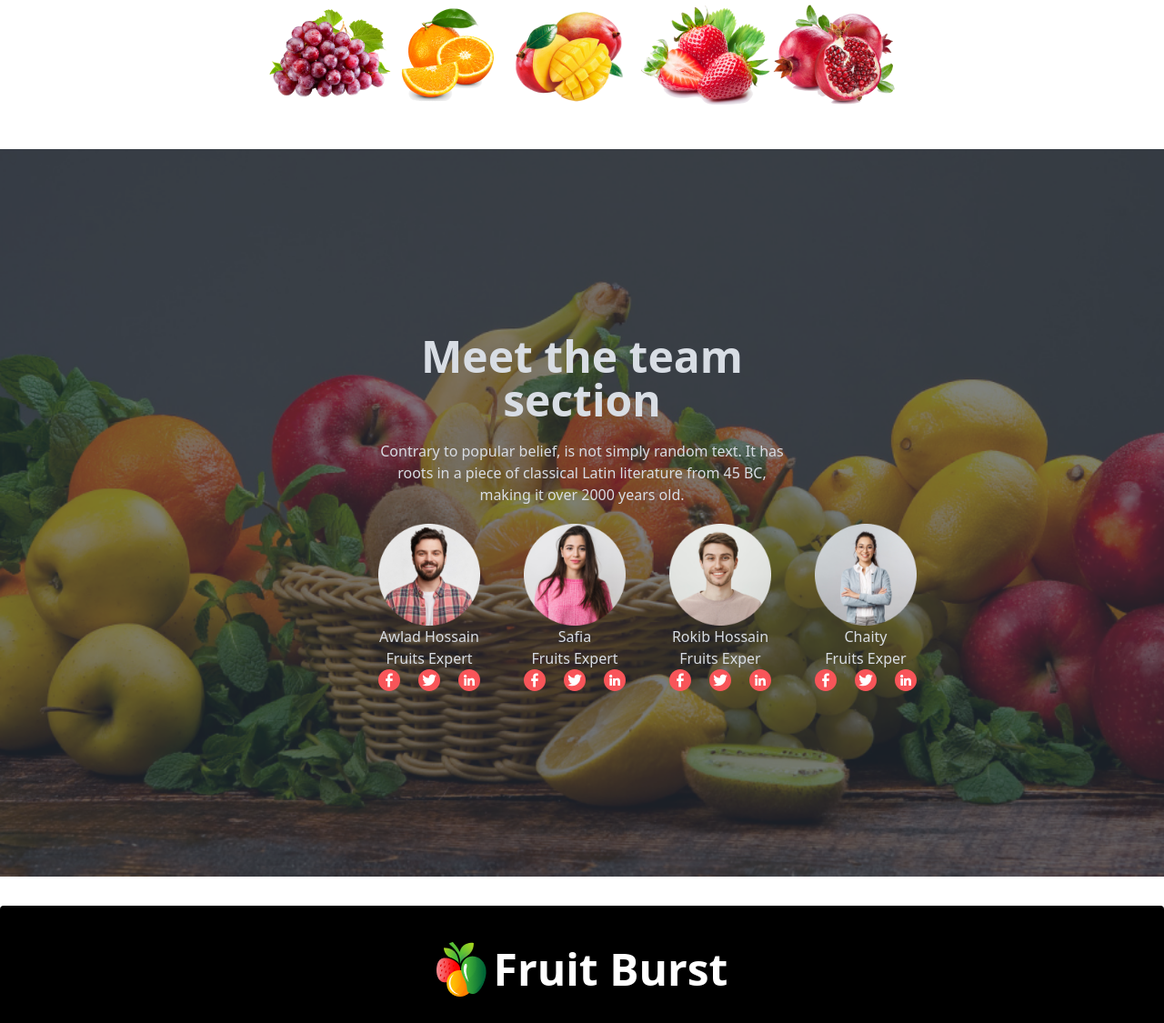
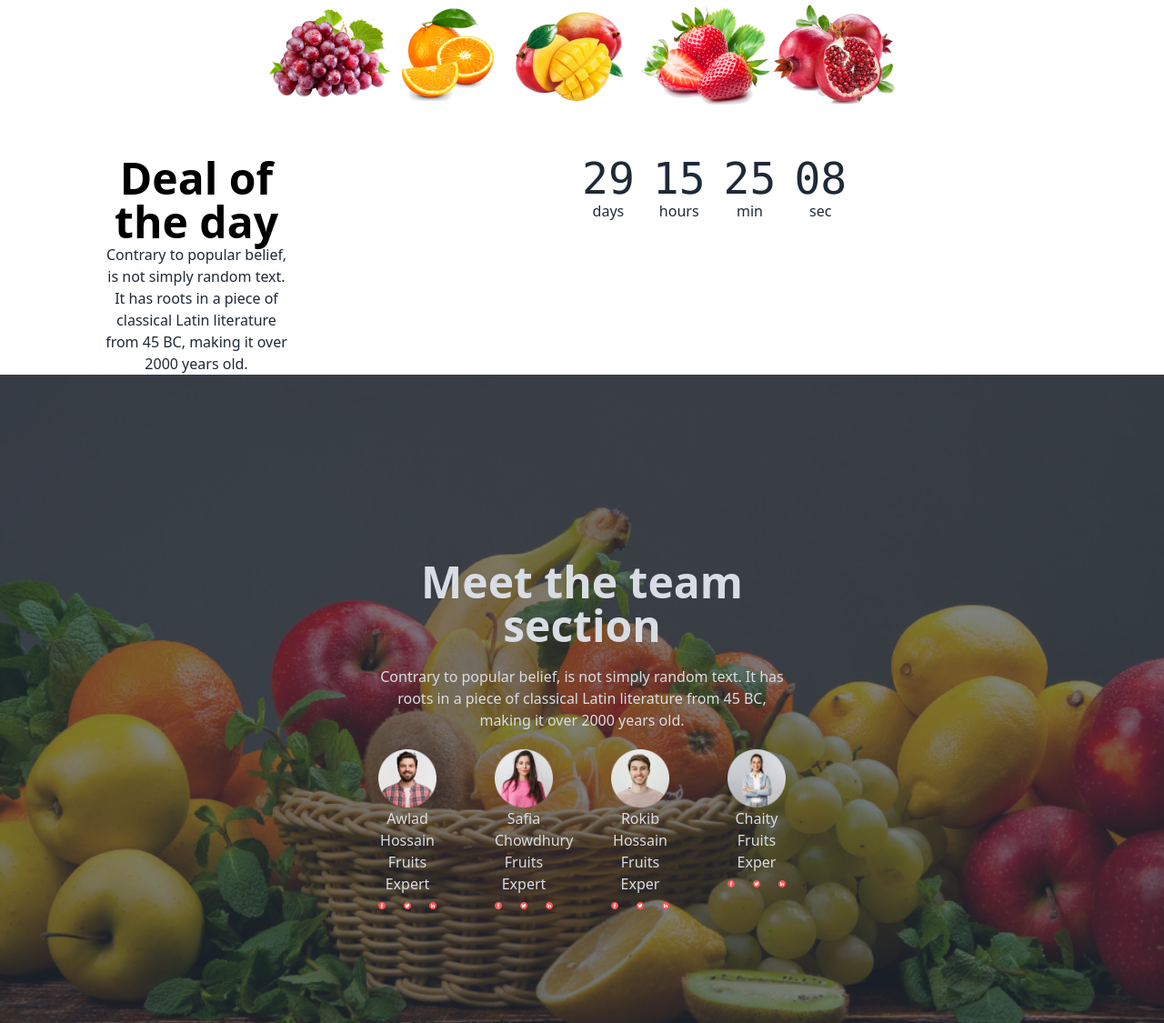
Before and after one commit to Wazid339/Food-Zoon, a plain HTML site: page index.html in a window 1280 px wide. Shown: the part 1094-2219 px from the top of the page at 91% size. Drawn offline with nearby package versions, Linux system fonts and the light colour scheme.

Commit message:
added Date and time

```diff
--- a/index.html
+++ b/index.html
@@ -120,12 +120,8 @@
               </div>
             </div>
           </div>
-
-
-    </header>
-     <main>
-        <section class="">
-            <div class="bg-white w-{1156px} h-{250px} flex justify-center list-none rounded-lg mb-12 ">
+          <section class="">
+            <div class="bg-white w-{1156px} h-{250px} flex justify-center  list-none rounded-lg mb-14">
                 <li> <img src="images/fruit1.png" alt=""></li>
                 <li><img src="images/fruit2.png" alt=""></li>
                 <li><img src="images/fruit3.png" alt=""></li>
@@ -137,23 +133,61 @@
               </div>
 
          </section>
+
+    </header>
+     <main>
          <!-- Date and Time -->
-
+         <section class="grid grid-rows1 lg:grid-cols-4 text-center ">
+          <div class="ml-28 inline">
+            <h1 class="w-{326px} h-{58px} text-5xl text-black text-center font-bold">Deal of the day</h1>
+            <p class="text-{rgba(18, 18, 18, 0.60)} font-medium text-base text-center w-{615px}">Contrary to popular belief, is not simply random text. It has roots in a piece of classical Latin literature from 45 BC, making it over 2000 years old.</p>
+          </div>
+          <div class="ml-80">
+            <div class="grid grid-flow-col gap-5 text-center auto-cols-max">
+              <div class="flex flex-col">
+                <span class="countdown font-mono text-5xl">
+                  <span style="--value:29;"></span>
+                </span>
+                days
+              </div>
+              <div class="flex flex-col">
+                <span class="countdown font-mono text-5xl">
+                  <span style="--value:15;"></span>
+                </span>
+                hours
+              </div>
+              <div class="flex flex-col">
+                <span class="countdown font-mono text-5xl">
+                  <span style="--value:25;"></span>
+                </span>
+                min
+              </div>
+              <div class="flex flex-col">
+                <span class="countdown font-mono text-5xl">
+                  <span style="--value:08;"></span>
+                </span>
+                sec
+              </div>
+            </div>
+          </div>
          </section>
 
 
 
+
+
+
          <!-- Team Sections -->
-         <Section class="mb-8 ">
+         <Section class="mb-8 " >
             <div class="hero min-h-screen" style="background-image: url(/images/banner1.png);">
                 <div class="hero-overlay bg-opacity-60"></div>
                 <div class="hero-content text-center text-neutral-content">
                   <div class="max-w-md">
                     <h1 class="mb-5 text-5xl font-bold ">Meet the team section</h1>
                     <p class="mb-5 font-medium">Contrary to popular belief, is not simply random text. It has roots in a piece of classical Latin literature from 45 BC, making it over 2000 years old.</p>
-                    <div class="flex gap-12 list-none">
+                    <div class=" grid grid-cols-1 lg:grid-cols-4  gap-16 list-none font-medium">
                         <li>
-                            <img src="images/member1.png" alt="">Awlad Hossain Fruits Expert
+                            <img class="justify-center" src="images/member1.png" alt=""><h4>Awlad Hossain </h4><p>Fruits Expert</p>
                             <div class="flex gap-5">
                                 <svg xmlns="http://www.w3.org/2000/svg" width="24" height="24" viewBox="0 0 24 24" fill="none">
                                 <g clip-path="url(#clip0_13_3226)">
@@ -190,8 +224,8 @@
                               </svg></div>
                         </li>
                         <li>
-                            <img src="images/member2.png" alt="">Safia <br>
-                             Fruits Expert
+                            <img src="images/member2.png" alt=""><h4>Safia Chowdhury</h4><p> Fruits Expert</p>
+
                             <div class="flex  gap-5">
                                 <svg xmlns="http://www.w3.org/2000/svg" width="24" height="24" viewBox="0 0 24 24" fill="none">
                                 <g clip-path="url(#clip0_13_3226)">
@@ -229,8 +263,8 @@
 
                         </li>
                         <li>
-                            <img src="images/member3.png" alt="">Rokib Hossain
-                            Fruits Exper
+                            <img src="images/member3.png" alt=""><h4>Rokib Hossain</h4><p>Fruits Exper</p>
+
                             <div class="flex gap-5">
                                 <svg xmlns="http://www.w3.org/2000/svg" width="24" height="24" viewBox="0 0 24 24" fill="none">
                                 <g clip-path="url(#clip0_13_3226)">
```
